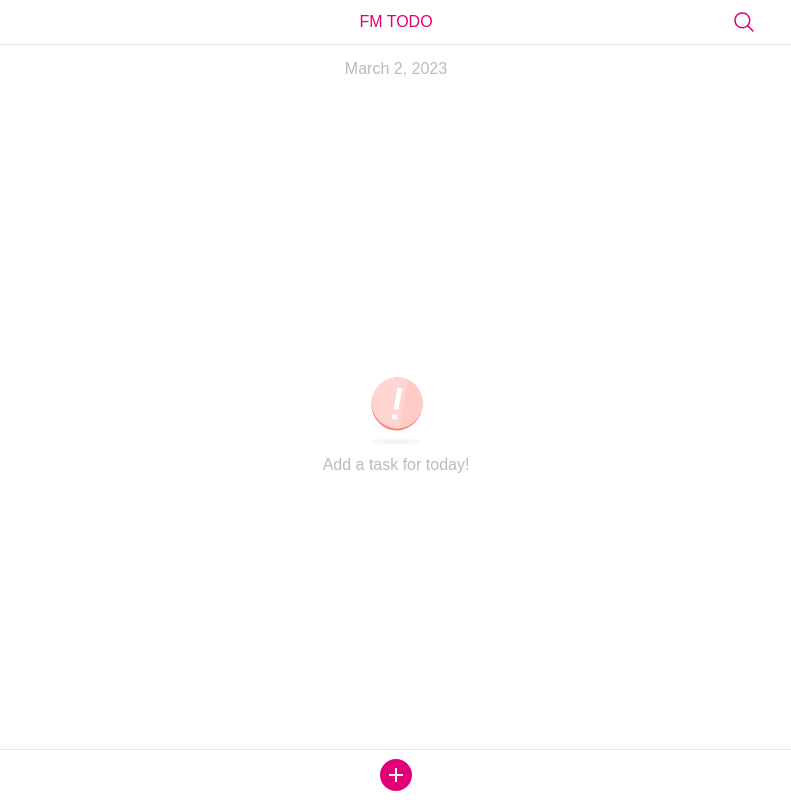
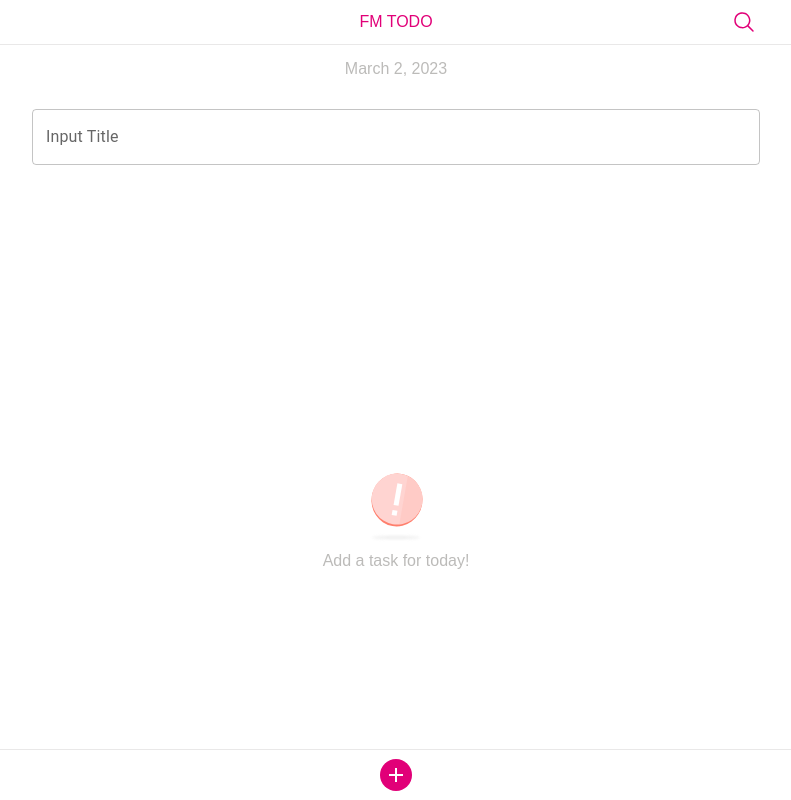
Before and after one commit to myungsangBaek/fm-project, a Next.js app: page / in a window 1280 px wide. Both pictures are taken after a click on the element 988 px from the left and 22 px from the top of the page. Shown: the whole page, without its empty margins (244-1035 px from the left). Built offline with nearby package versions, Linux system fonts and the light colour scheme.

Commit message:
[FEATURE] Generate search function

```diff
--- a/components/base/FMLayout/index.tsx
+++ b/components/base/FMLayout/index.tsx
@@ -12,6 +12,7 @@ interface IProps {
   bottomNavigation?: boolean;
   headerRightIcon?: boolean;
   headerLeftIcon?: boolean;
+  openSearchBoxHandler?: () => void;
 }
 
 function FMLayout({
@@ -20,6 +21,7 @@ function FMLayout({
   bottomNavigation,
   headerRightIcon,
   headerLeftIcon,
+  openSearchBoxHandler,
 }: IProps): React.ReactElement {
   const theme = useTheme();
   const day = new Date();
@@ -48,6 +50,7 @@ function FMLayout({
         <Header
           headerRightIcon={headerRightIcon}
           headerLeftIcon={headerLeftIcon}
+          openSearchBoxHandler={openSearchBoxHandler}
         />
       )}
       <RealTimeContainer>
--- a/components/navigation/Header/index.tsx
+++ b/components/navigation/Header/index.tsx
@@ -7,9 +7,14 @@ import { useRouter } from "next/router";
 export interface IProps {
   headerLeftIcon?: boolean;
   headerRightIcon?: boolean;
+  openSearchBoxHandler?: () => void;
 }
 
-function Header({ headerRightIcon, headerLeftIcon }: IProps) {
+function Header({
+  headerRightIcon,
+  headerLeftIcon,
+  openSearchBoxHandler,
+}: IProps) {
   const router = useRouter();
   return (
     <Container>
@@ -20,7 +25,7 @@ function Header({ headerRightIcon, headerLeftIcon }: IProps) {
         <FMText body01 color={"#E10078"}>
           {"FM TODO"}
         </FMText>
-        <IconContainer>
+        <IconContainer onClick={openSearchBoxHandler}>
           {headerRightIcon && <Icons.SvgElement.searchIcon />}
         </IconContainer>
       </ContentContainer>
--- a/package.json
+++ b/package.json
@@ -13,6 +13,7 @@
     "@emotion/styled": "^11.10.6",
     "@mui/material": "^5.11.11",
     "@mui/styled-engine-sc": "^5.11.11",
+    "@mui/styles": "^5.11.11",
     "@types/node": "18.14.3",
     "@types/react": "18.0.28",
     "@types/react-dom": "18.0.11",
--- a/pages/index.tsx
+++ b/pages/index.tsx
@@ -1,4 +1,4 @@
-import React, { useEffect } from "react";
+import React, { useEffect, useState } from "react";
 import styled from "styled-components";
 import { useRecoilState } from "recoil";
 
@@ -8,15 +8,27 @@ import TaskCard from "@/components/card/TaskCard";
 
 import { taskState } from "@/config/store";
 import { ITodo } from "@/types";
+import { Autocomplete, TextField } from "@mui/material";
 
-const TodoListContainer = styled.div`
-  display: flex;
-  flex-wrap: wrap;
-  justify-content: space-between;
-`;
+import { makeStyles } from "@mui/styles";
+
+const useStyles = makeStyles({
+  focused: {
+    color: "purple",
+    "&.Mui-focused .MuiOutlinedInput-notchedOutline": {
+      borderColor: "#E10078",
+    },
+    "&.Mui-focused .MuiInputLabel-outlined": {
+      color: "#E10078",
+    },
+  },
+});
 
 export default function Home() {
   const [taskList, setTaskList] = useRecoilState(taskState);
+  const [searchTerm, setSearchTerm] = useState<string>("");
+
+  const [isSearch, setIsSearch] = useState<boolean>(false);
 
   const onDeleteHandler = (id: number) => {
     setTaskList(taskList.filter((item) => item.id !== id));
@@ -36,6 +48,12 @@ export default function Home() {
     setTaskList(newTaskList);
   };
 
+  const openSearchBoxHandler = () => {
+    setIsSearch(!isSearch);
+
+    setSearchTerm("");
+  };
+
   useEffect(() => {
     const savedTaskList = localStorage.getItem("taskList");
     if (savedTaskList) {
@@ -48,9 +66,15 @@ export default function Home() {
   }, [taskList]);
 
   const renderTodoList = () => {
-    return taskList.length > 0 ? (
+    const data =
+      searchTerm?.length > 0
+        ? taskList.filter((item) =>
+            item.title.toLowerCase().includes(searchTerm.toLowerCase())
+          )
+        : taskList;
+    return data.length > 0 ? (
       <TodoListContainer>
-        {taskList.map((item: ITodo) => (
+        {data.map((item: ITodo) => (
           <TaskCard
             id={item.id}
             key={item.id}
@@ -68,9 +92,42 @@ export default function Home() {
     );
   };
 
+  const classes = useStyles();
+
   return (
-    <FMLayout header bottomNavigation headerRightIcon>
-      {renderTodoList()}
-    </FMLayout>
+    <React.Fragment>
+      <FMLayout
+        header
+        bottomNavigation
+        headerRightIcon
+        openSearchBoxHandler={openSearchBoxHandler}
+      >
+        {isSearch && (
+          <SearchContainer>
+            <Autocomplete
+              onChange={(_, value) => setSearchTerm(value || "")}
+              options={taskList.map((option) => option.title)}
+              freeSolo
+              renderInput={(params) => (
+                <TextField {...params} label="Input Title"></TextField>
+              )}
+              classes={classes}
+            />
+          </SearchContainer>
+        )}
+        {renderTodoList()}
+      </FMLayout>
+    </React.Fragment>
   );
 }
+
+const TodoListContainer = styled.div`
+  display: flex;
+  flex-wrap: wrap;
+  justify-content: space-between;
+`;
+
+const SearchContainer = styled.div`
+  margin: 20px 0;
+  padding: 0 20px;
+`;
```
Also changed, not shown: 2 other files (tests, documents, lock files or other folders).
